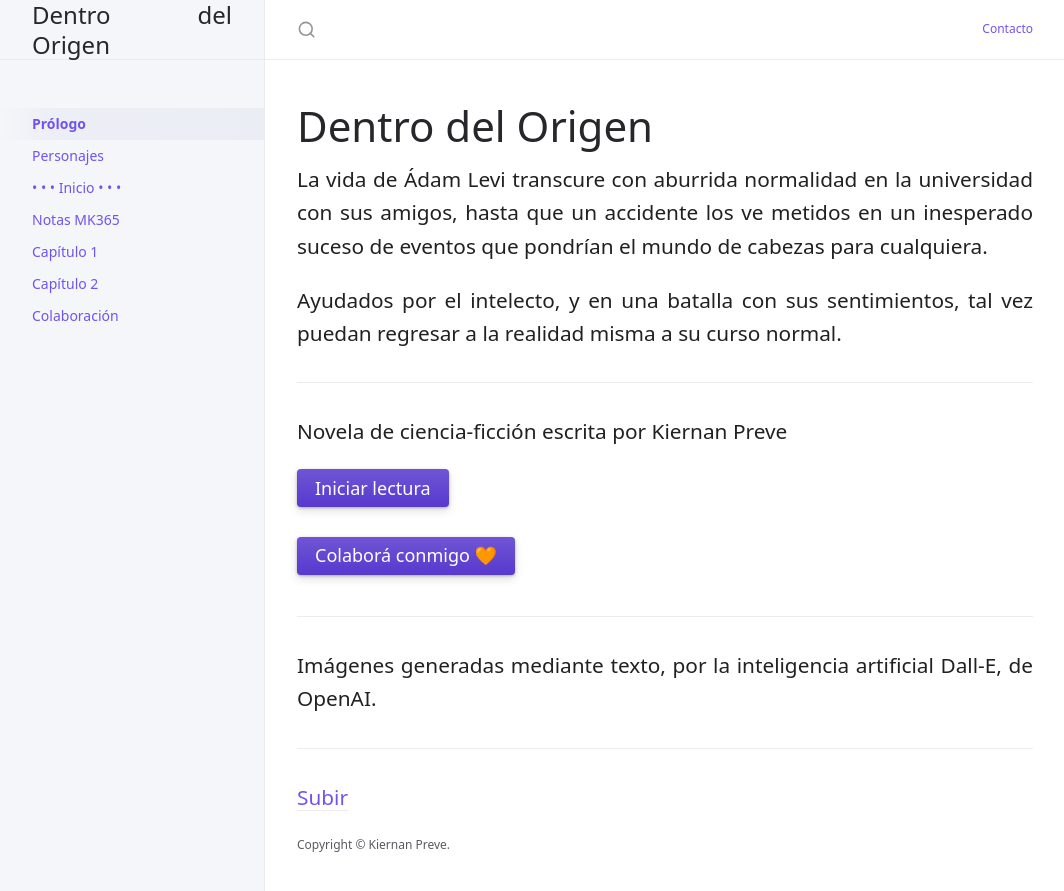
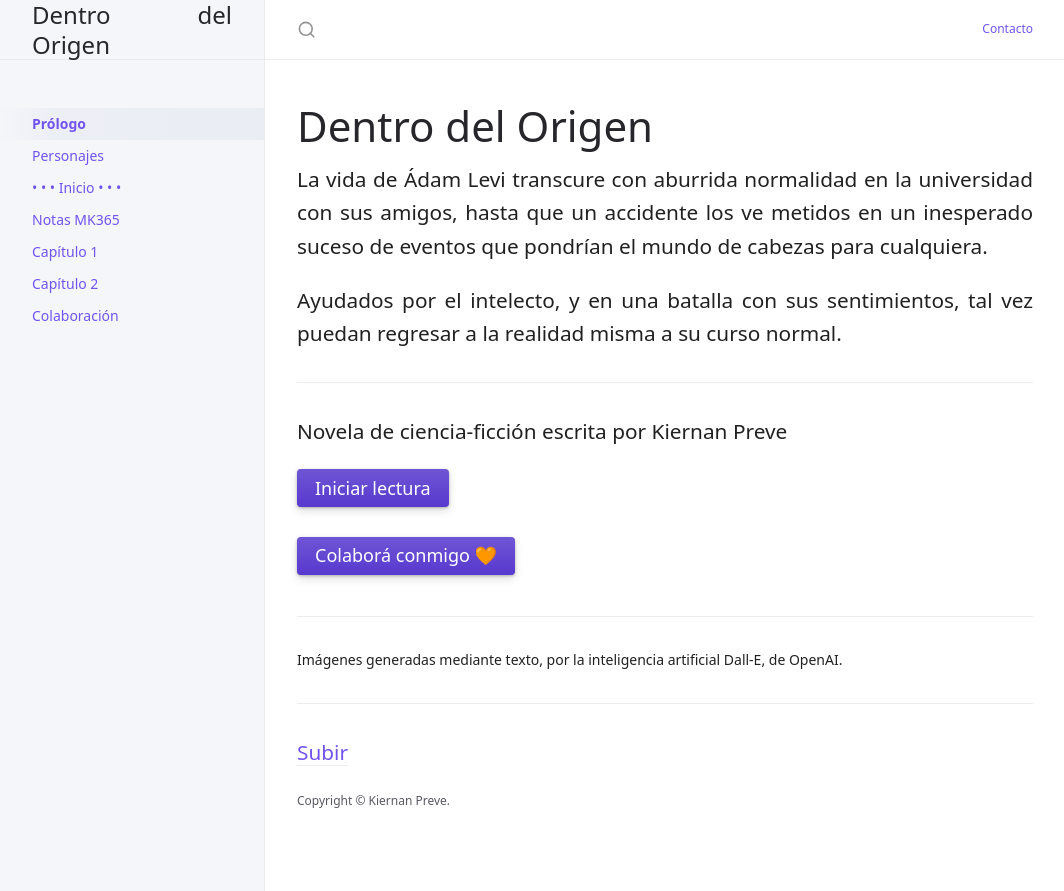
Before and after one commit to KierPrev/DentroDelOrigen, a Jekyll site: the page built from index.md, in a window 1280 px wide. Shown: the top 891 px of the page, without its empty margins (107-1171 px from the left). Built offline with Jekyll 4.4.1, drawn with Linux system fonts in a browser that asks for light colours.

Commit message:
Update index.md

```diff
--- a/index.md
+++ b/index.md
@@ -27,3 +27,4 @@ Novela de ciencia-ficción escrita por Kiernan Preve
 ---
 
 Imágenes generadas mediante texto, por la inteligencia artificial Dall-E, de OpenAI.
+{: .fs-3 }
```
